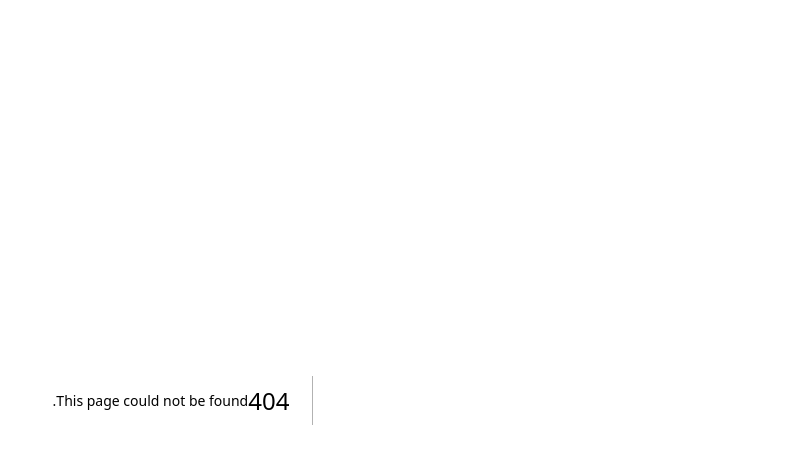
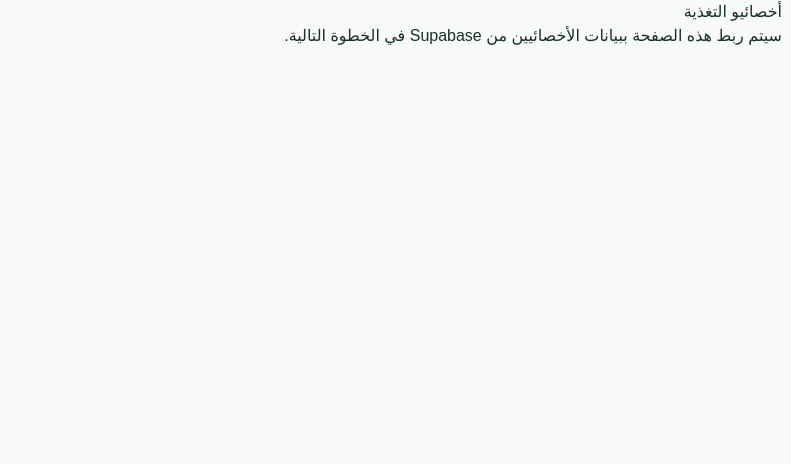
Before and after one commit to khaled19961/-D-Nutrition-Care, a Next.js app: page /nutritionists in a window 1280 px wide. Before the commit this address had no page. Shown: the top 464 px of the page, without its empty margins (489-1280 px from the left). Built offline with nearby package versions, Linux system fonts and the light colour scheme.

Commit message:
feat: add project foundation app/nutritionists/page.tsx

```diff
--- /dev/null
+++ b/app/nutritionists/page.tsx
@@ -0,0 +1,8 @@
+export default function NutritionistsPage() {
+  return (
+    <main className="container py-16">
+      <h1 className="text-4xl font-bold">أخصائيو التغذية</h1>
+      <p className="mt-4 text-slate-600">سيتم ربط هذه الصفحة ببيانات الأخصائيين من Supabase في الخطوة التالية.</p>
+    </main>
+  );
+}
```
